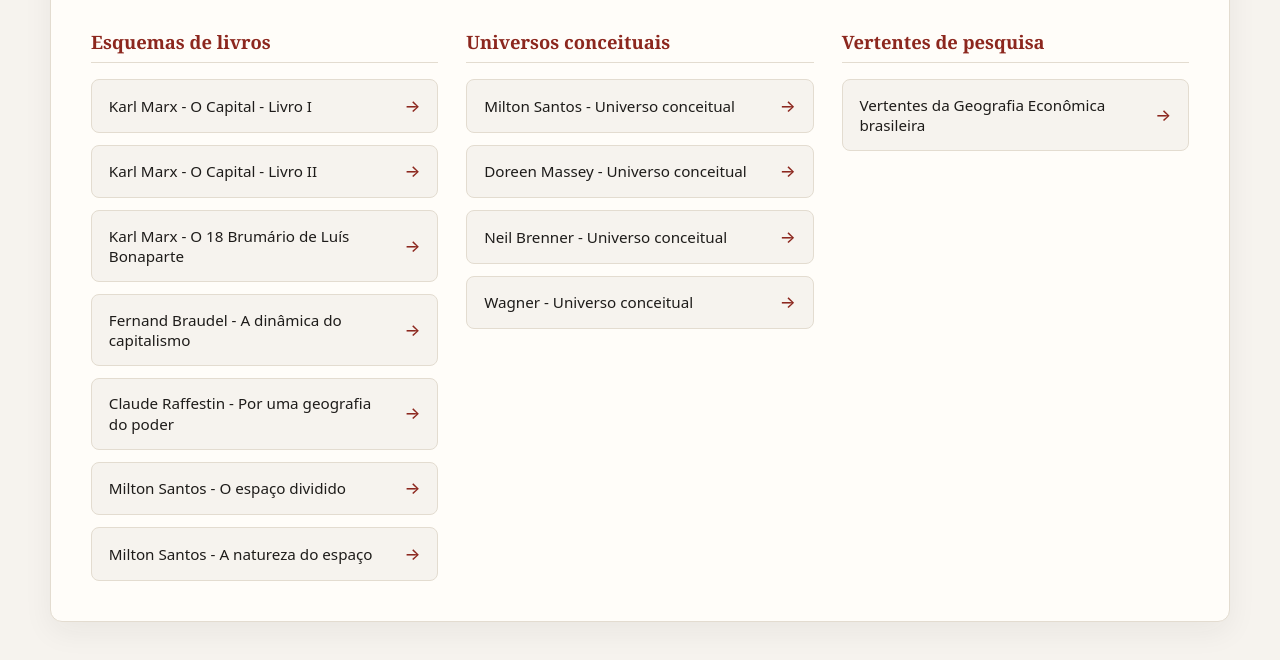
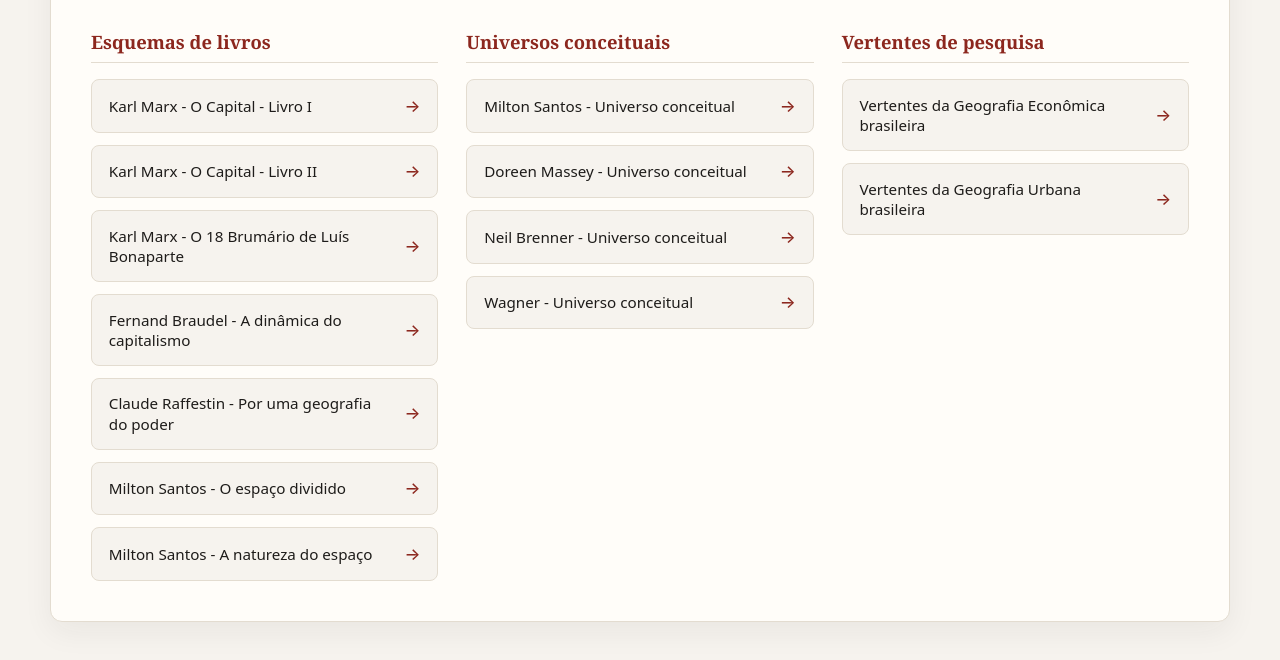
Before and after one commit to wagnerwn/books, a plain HTML site: page index.html in a window 1280 px wide. Shown: the part 168-828 px from the top of the page. Drawn offline with Linux system fonts and the light colour scheme.

Commit message:
Add link to Urban Geography research branches

```diff
--- a/index.html
+++ b/index.html
@@ -163,6 +163,7 @@
         <h2>Vertentes de pesquisa</h2>
         <ul>
           <li><a href="atlas_da_pesquisa_atual_em_geografia_econ_mica_no_brasil.html">Vertentes da Geografia Econômica brasileira</a></li>
+          <li><a href="atlas_da_pesquisa_atual_em_geografia_urbana_no_brasil.html">Vertentes da Geografia Urbana brasileira</a></li>
         </ul>
       </section>
     </div>
```
